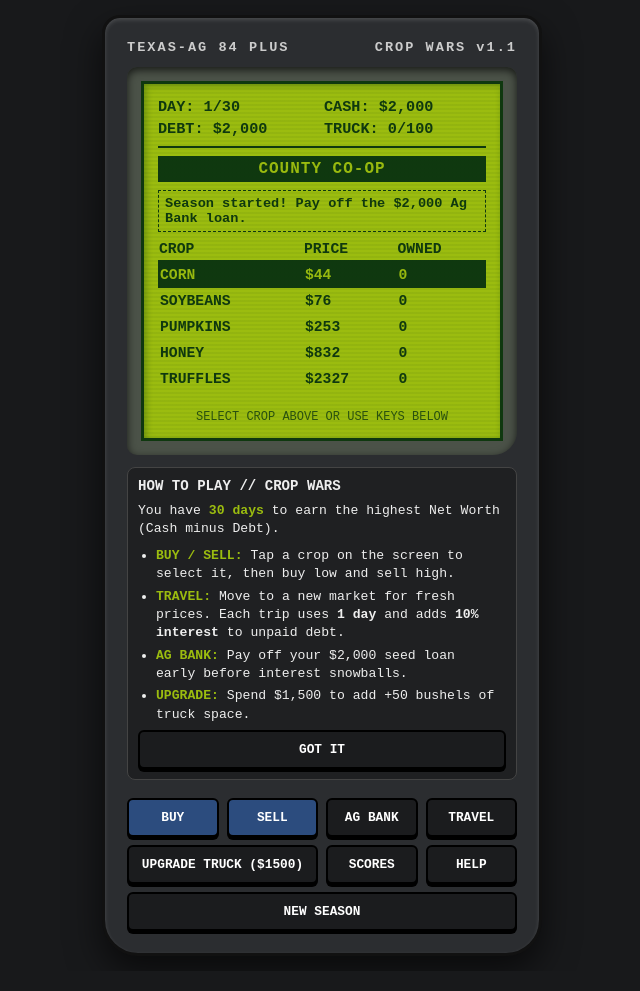
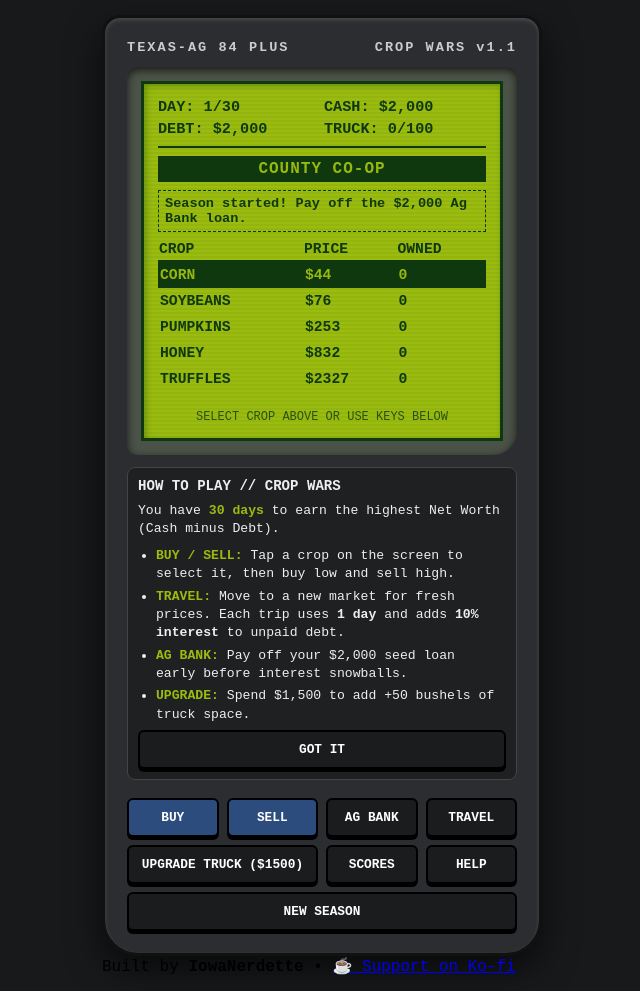
Before and after one commit to eflage/crop-wars, a plain HTML site: page index.html in a window 1280 px wide. Shown: the whole page, without its empty margins (318-958 px from the left). Drawn offline with Linux system fonts and the light colour scheme.

```diff
--- a/index.html
+++ b/index.html
@@ -7,6 +7,7 @@
   <link rel="stylesheet" href="style.css">
 </head>
 <body>
+<main class="page-wrapper">
 
   <div class="calculator">
     <div class="calc-header">
@@ -63,6 +64,13 @@
       <button style="grid-column: span 4;" onclick="initGame()">NEW SEASON</button>
     </div>
   </div>
+  <footer class="calc-footer">
+    Built by <strong>IowaNerdette</strong> &bull;
+    <a href="https://ko-fi.com" target="_blank" rel="noopener noreferrer">
+      ☕ Support on Ko-fi
+    </a>
+  </footer>
+</main>
 
 <script src="script.js"></script>
 </body>
```
Lines whose indentation alone changed are shown as unchanged.
